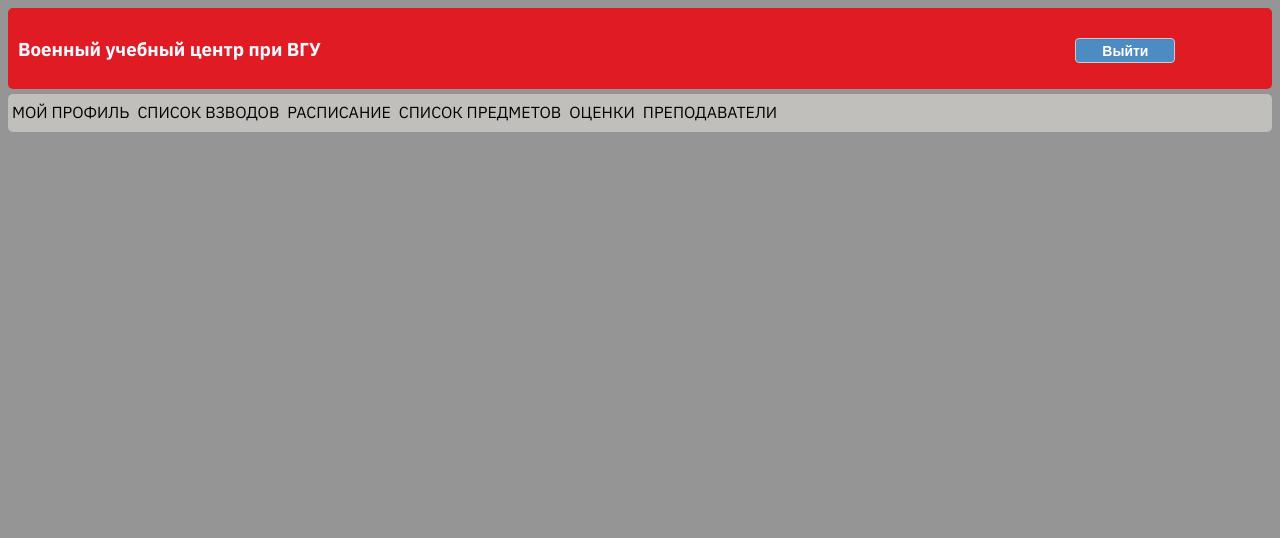
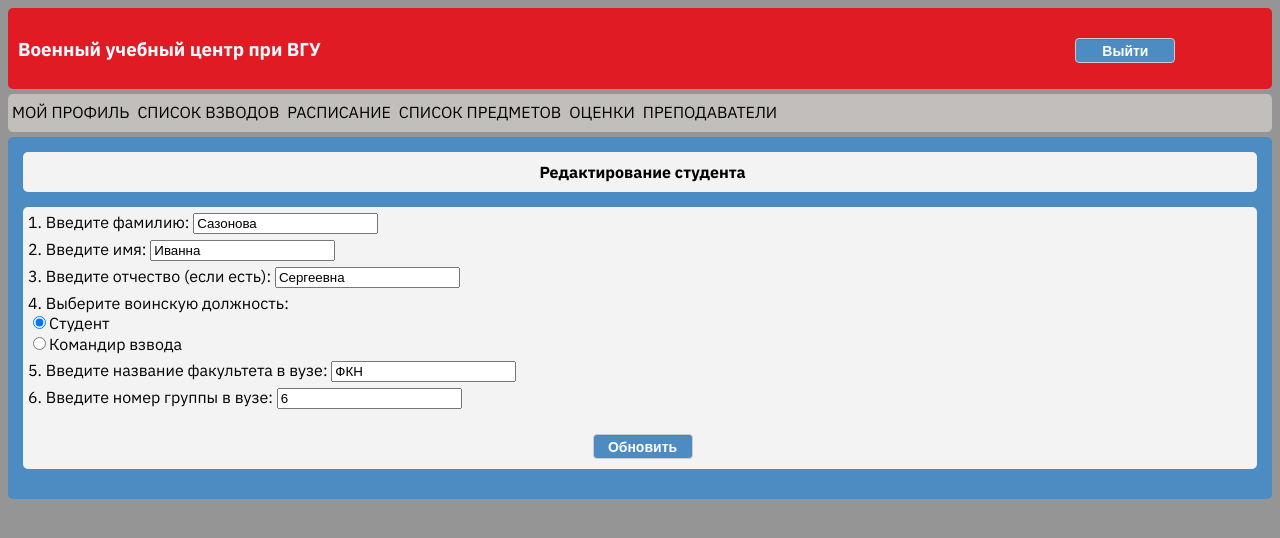
Before and after one commit to Dmitriy-M1319/journal-client, a Vue app: page /students/1 in a window 1280 px wide. Shown: the top 538 px of the page. Built offline with nearby package versions, Linux system fonts and the light colour scheme; the HTML template or start-up script is replaced by a standard one.

Commit message:
add components for students

```diff
--- a/src/views/platoons/PlatoonUpdate.vue
+++ b/src/views/platoons/PlatoonUpdate.vue
@@ -7,7 +7,7 @@
             <div class="platoon_box_item">
                 <form action="" method="post">
                     <label for="number">1. Введите номер взвода: </label>
-                    <input type="text" name="number" id="number" :value=" $route.params.number" />
+                    <input type="text" name="number" id="number" :value="$route.params.number" />
                     <br />
                     <label for="tutors">2. Выберите куратора взвода: </label>
                     <select name="tutors" id="tutor">
@@ -22,7 +22,11 @@
                     <button class="exit_btn" type="submit">Обновить</button>
                 </form>
             </div>
-            <PlatoonStudentsUpdate/>
+            <PlatoonStudentsUpdate />
+            <router-link class="mark-edit-btn mark-edit-btn-long"
+                :to="'/platoons/' + $route.params.number + '/students/create'">
+                Добавить нового студента
+            </router-link>
         </div>
     </div>
 </template>
@@ -93,4 +97,29 @@ export default {
     vertical-align: middle;
     text-decoration: none;
 }
+
+.mark-edit-btn {
+    background-color: #26a269;
+    border: 1px solid #cccccc;
+    box-shadow: 0 1px 1px rgba(0, 0, 0, 0.075) inset;
+    transition: border 0.2s linear 0s, box-shadow 0.2s linear 0s;
+    border-radius: 4px;
+    color: white;
+    display: block;
+    width: 100px;
+    margin: 20px auto;
+    font-size: 14px;
+    text-align: center;
+    font-weight: 600;
+    height: 25px;
+    line-height: 20px;
+    margin-bottom: 10px;
+    padding: 1px 6px;
+    vertical-align: middle;
+    text-decoration: none;
+}
+
+.mark-edit-btn-long {
+    width: auto;
+}
 </style>
--- a/src/views/platoons/students/PlatoonStudentUpdate.vue
+++ b/src/views/platoons/students/PlatoonStudentUpdate.vue
@@ -6,7 +6,7 @@
             {{ student.patronymic }}</td>
         <td>{{ student.military_post }}</td>
         <td>
-            <a class="mark_edit_btn" href="">Обновить</a>
+            <router-link class="mark_edit_btn" :to="'/students/' + student.id">Обновить</router-link>
             <form action="" method="post">
                 <button class="delete_btn btn-no-margin" type="submit">
                     Отчислить
--- a/src/views/platoons/students/PlatoonStudentsUpdate.vue
+++ b/src/views/platoons/students/PlatoonStudentsUpdate.vue
@@ -12,7 +12,6 @@
             v-bind:index="index"
             v-bind:student="student" />
         </table>
-        <a class="mark-edit-btn mark-edit-btn-long" href="">Добавить нового студента</a>
     </div>
 </template>
 
--- /dev/null
+++ b/src/views/students/StudentCreate.vue
@@ -0,0 +1,108 @@
+<template>
+    <div class="platoon_box">
+        <div class="platoon_box_item">
+            <h4>Создание нового студента</h4>
+        </div>
+        <div class="platoon_box_item">
+            <form action="" method="post">
+                <label for="surname">1. Введите фамилию: </label>
+                <input type="text" id="surname" />
+                <br />
+                <label for="name">2. Введите имя: </label>
+                <input type="text" id="name" />
+                <br />
+                <label for="patronymic">3. Введите отчество (если есть): </label>
+                <input type="text" id="patronymic" />
+                <br />
+                <label for="post">4. Выберите воинскую должность: </label>
+                <div style="margin-bottom: 5px">
+                    <input type="radio" checked id="post" value="student" />Студент
+                    <br />
+                    <input type="radio" id="post" value="commander" />Командир взвода
+                </div>
+                <label for="department">5. Введите название факультета в вузе:
+                </label>
+                <input type="text" name="department" id="department" />
+                <br />
+                <label for="group">6. Введите номер группы в вузе: </label>
+                <input type="text" name="group" id="group" />
+                <input class="exit_btn" type="submit" value="Создать" />
+            </form>
+        </div>
+    </div>
+</template>
+
+
+<script>
+
+// Взвод будет получаться из url
+export default {
+    name: 'StudentCreate'
+}
+</script>
+
+<style>
+.platoon_box_item form input {
+    margin-bottom: 5px;
+}
+
+.platoon_box_item form select {
+    margin-bottom: 5px;
+}
+
+.platoon_box {
+    background-color: #4d8bc3;
+    padding: 15px;
+    border-radius: 5px;
+}
+
+.platoon_box ul {
+    list-style-type: none;
+    padding: 0;
+}
+
+.platoon_box_item {
+    background-color: #f3f3f3;
+    padding-top: 5px;
+    padding-bottom: 5px;
+    padding-left: 5px;
+    border-radius: 5px;
+    margin-bottom: 15px;
+    min-width: 950px;
+    overflow: auto;
+}
+
+.platoon_box_item h4 {
+    text-align: center;
+    margin: 5px;
+}
+
+.platoon_box_item p {
+    margin: 5px;
+}
+
+.platoon_box_item a {
+    margin: 1px;
+}
+
+.delete_btn {
+    background-color: #e01b24;
+    border: 1px solid #cccccc;
+    box-shadow: 0 1px 1px rgba(0, 0, 0, 0.075) inset;
+    transition: border 0.2s linear 0s, box-shadow 0.2s linear 0s;
+    border-radius: 4px;
+    color: white;
+    display: block;
+    width: 100px;
+    margin: 20px auto;
+    font-size: 14px;
+    text-align: center;
+    font-weight: 600;
+    height: 25px;
+    line-height: 20px;
+    margin-bottom: 10px;
+    padding: 1px 6px;
+    vertical-align: middle;
+    text-decoration: none;
+}
+</style>
--- /dev/null
+++ b/src/views/students/StudentUpdate.vue
@@ -0,0 +1,121 @@
+<template>
+    <div class="platoon_box">
+        <div class="platoon_box_item">
+            <h4>Редактирование студента</h4>
+        </div>
+        <div class="platoon_box_item">
+            <form action="" method="post">
+                <label for="surname">1. Введите фамилию: </label>
+                <input type="text" id="surname" :value="student.surname" />
+                <br />
+                <label for="name">2. Введите имя: </label>
+                <input type="text" id="name" :value="student.name" />
+                <br />
+                <label for="patronymic">3. Введите отчество (если есть): </label>
+                <input type="text" id="patronymic" :value="student.patronymic" />
+                <br />
+                <label for="post">4. Выберите воинскую должность: </label>
+                <div style="margin-bottom: 5px">
+                    <input type="radio" checked id="post" value="student" />Студент
+                    <br />
+                    <input type="radio" id="post" value="commander" />Командир взвода
+                </div>
+                <label for="department">5. Введите название факультета в вузе:
+                </label>
+                <input type="text" name="department" id="department" :value="student.department" />
+                <br />
+                <label for="group">6. Введите номер группы в вузе: </label>
+                <input type="text" name="group" id="group" :value="student.group" />
+                <input class="exit_btn" type="submit" value="Обновить" />
+            </form>
+        </div>
+    </div>
+</template>
+
+
+<script>
+const student = {
+    id: 1,
+    surname: 'Сазонова',
+    name: 'Иванна',
+    patronymic: 'Сергеевна',
+    military_post: 'студент',
+    department: 'ФКН',
+    group: '6'
+}
+
+export default {
+    name: 'StudentUpdate',
+    data() {
+        return {
+            student
+        }
+    },
+}
+</script>
+
+<style>
+.platoon_box_item form input {
+    margin-bottom: 5px;
+}
+
+.platoon_box_item form select {
+    margin-bottom: 5px;
+}
+
+.platoon_box {
+    background-color: #4d8bc3;
+    padding: 15px;
+    border-radius: 5px;
+}
+
+.platoon_box ul {
+    list-style-type: none;
+    padding: 0;
+}
+
+.platoon_box_item {
+    background-color: #f3f3f3;
+    padding-top: 5px;
+    padding-bottom: 5px;
+    padding-left: 5px;
+    border-radius: 5px;
+    margin-bottom: 15px;
+    min-width: 950px;
+    overflow: auto;
+}
+
+.platoon_box_item h4 {
+    text-align: center;
+    margin: 5px;
+}
+
+.platoon_box_item p {
+    margin: 5px;
+}
+
+.platoon_box_item a {
+    margin: 1px;
+}
+
+.delete_btn {
+    background-color: #e01b24;
+    border: 1px solid #cccccc;
+    box-shadow: 0 1px 1px rgba(0, 0, 0, 0.075) inset;
+    transition: border 0.2s linear 0s, box-shadow 0.2s linear 0s;
+    border-radius: 4px;
+    color: white;
+    display: block;
+    width: 100px;
+    margin: 20px auto;
+    font-size: 14px;
+    text-align: center;
+    font-weight: 600;
+    height: 25px;
+    line-height: 20px;
+    margin-bottom: 10px;
+    padding: 1px 6px;
+    vertical-align: middle;
+    text-decoration: none;
+}
+</style>
```
Also changed, not shown: src/router.js (+10 -1 lines). Lines whose indentation alone changed are shown as unchanged.
